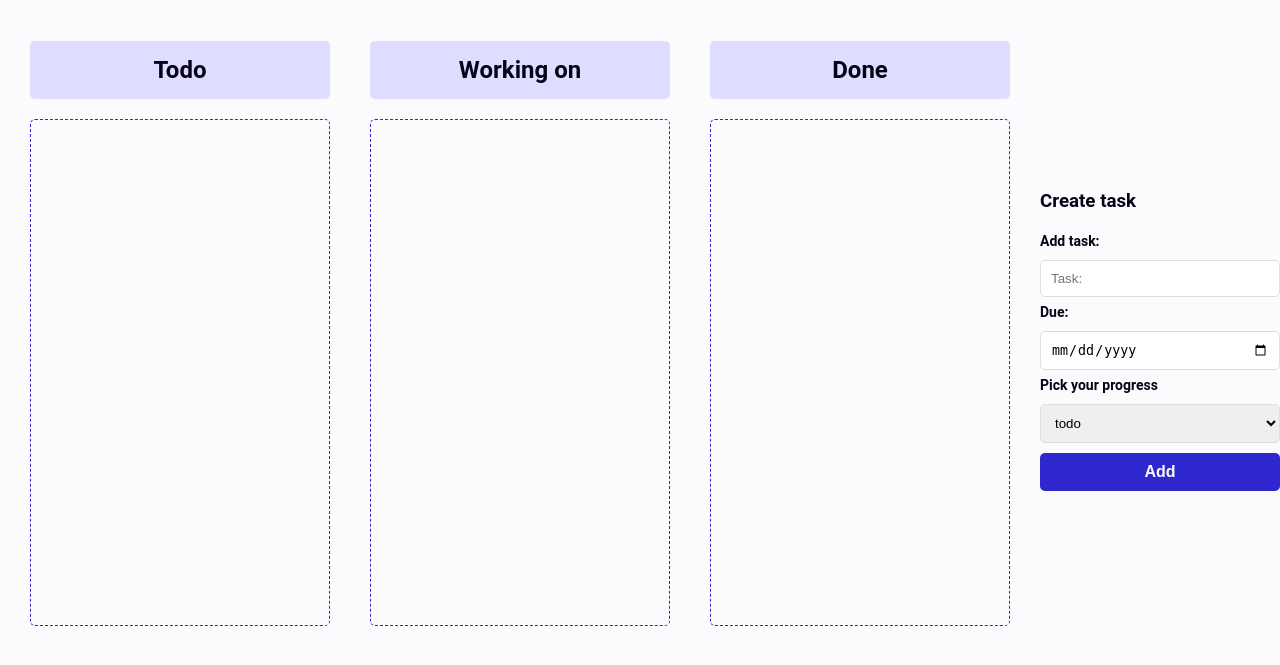
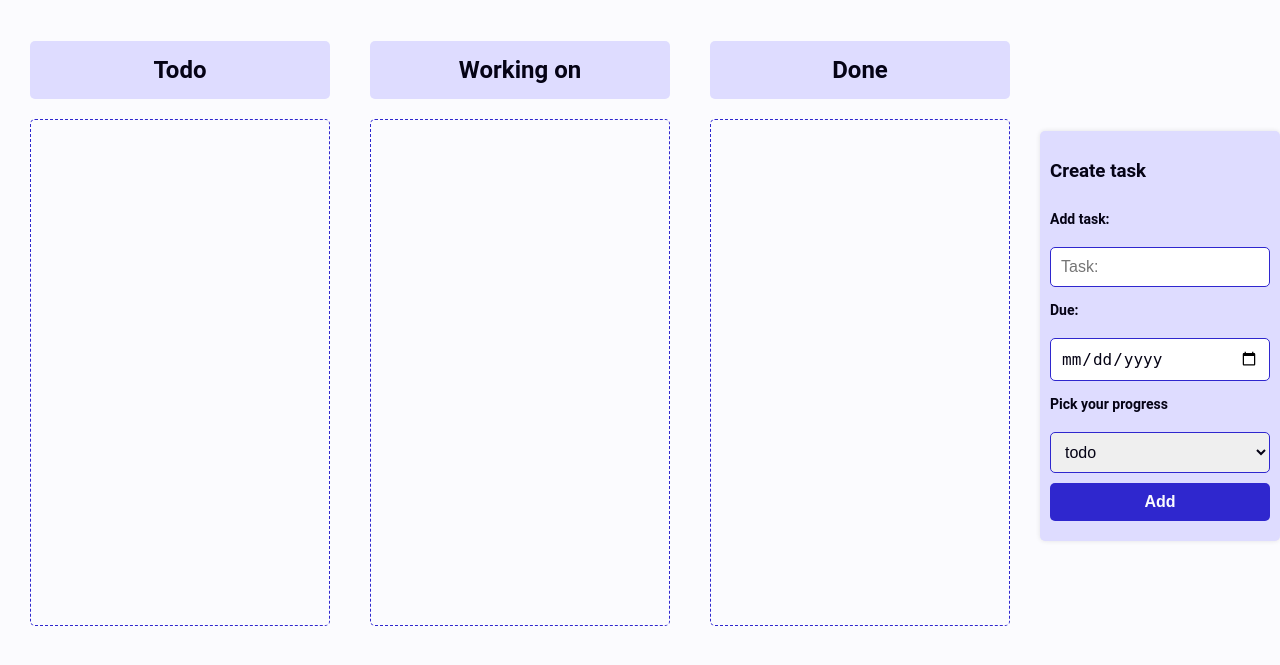
Before and after one commit to michalmity/taskmanager, a PHP site: page / in a window 1280 px wide. Shown: the part 64-729 px from the top of the page. Run offline with PHP 8.4, Linux system fonts and the light colour scheme; the visitor is signed in with stand-in values (Sample User, id 1); data comes from the database, SQL or seed files in the repository; data that the repository does not hold is empty.

Commit message:
task css

```diff
--- a/css/to-do-list.css
+++ b/css/to-do-list.css
@@ -1,6 +1,5 @@
 
-.main-container
-{
+.main-container {
     display: flex;
     flex-direction: column;
     align-items: center;
@@ -49,12 +48,12 @@
     border-radius: 5px;
     overflow: auto; /* Changed from hidden to auto to allow scrolling */
     scroll-behavior: smooth;
-    -ms-overflow-style: none;  /* IE and Edge */
-    scrollbar-width: none;  /* Firefox */
+    -ms-overflow-style: none; /* IE and Edge */
+    scrollbar-width: none; /* Firefox */
 }
 
 .item-container::-webkit-scrollbar {
-    display: none;  /* Hide scrollbar for Chrome, Safari and Opera */
+    display: none; /* Hide scrollbar for Chrome, Safari and Opera */
 }
 
 .list h3 {
@@ -98,8 +97,15 @@
     flex-direction: column;
 }
 
+.list-item-content i {
+    position: absolute;
+    right: 10px;
+    bottom: 10px;
+    font-size: 0.7rem;
+
+}
+
 .list-item-content p {
-    margin: 0;
     font-size: 14px;
     color: var(--text);
 }
@@ -136,3 +142,52 @@
     bottom: -10px;
     gap: 10px;
 }
+
+.add-task {
+    display: flex;
+    flex-direction: column;
+    align-items: center;
+    margin: 10px 0;
+    padding: 10px;
+    width: 300px;
+    max-width: 300px;
+    background-color: var(--secondary);
+    border-radius: 5px;
+    box-shadow: 0 0 5px rgba(0, 0, 0, 0.1);
+    box-sizing: border-box;
+
+}
+
+.add-task input {
+    border: 1px solid var(--primary);
+    width: 100%;
+    border-radius: 5px;
+    font-size: 1rem;
+    color: var(--text);
+    user-select: none;
+}
+
+.add-task form {
+    display: flex;
+    flex-direction: column;
+    width: 100%;
+    /* make it not dragable */
+    user-select: none;
+}
+
+.add-task select{
+    border: 1px solid var(--primary);
+    width: 100%;
+    border-radius: 5px;
+    font-size: 1rem;
+    color: var(--text);
+    user-select: none;
+}
+
+.add-task select:focus{
+    outline: none;
+}
+
+.add-task select option{
+    color: var(--text);
+}
```
